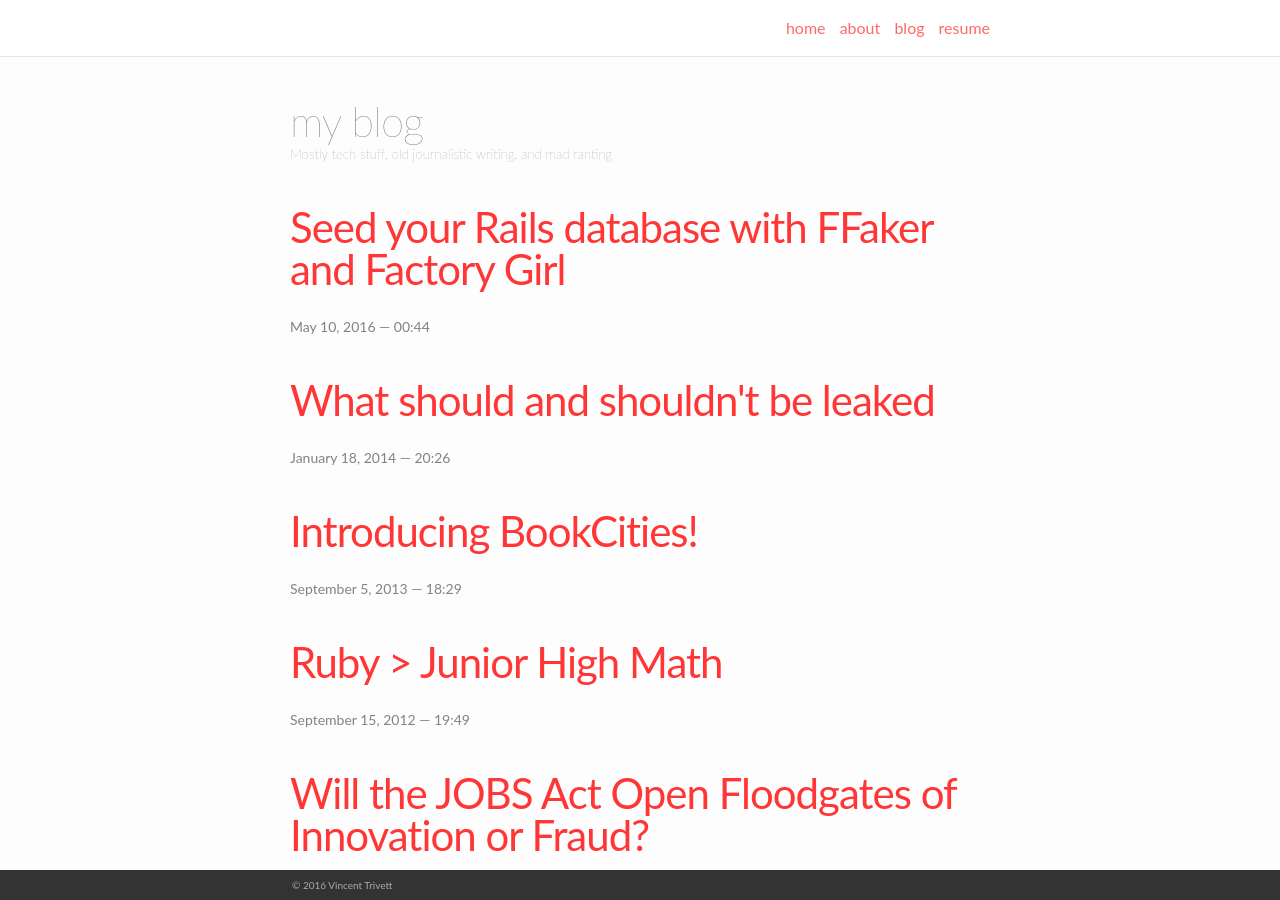
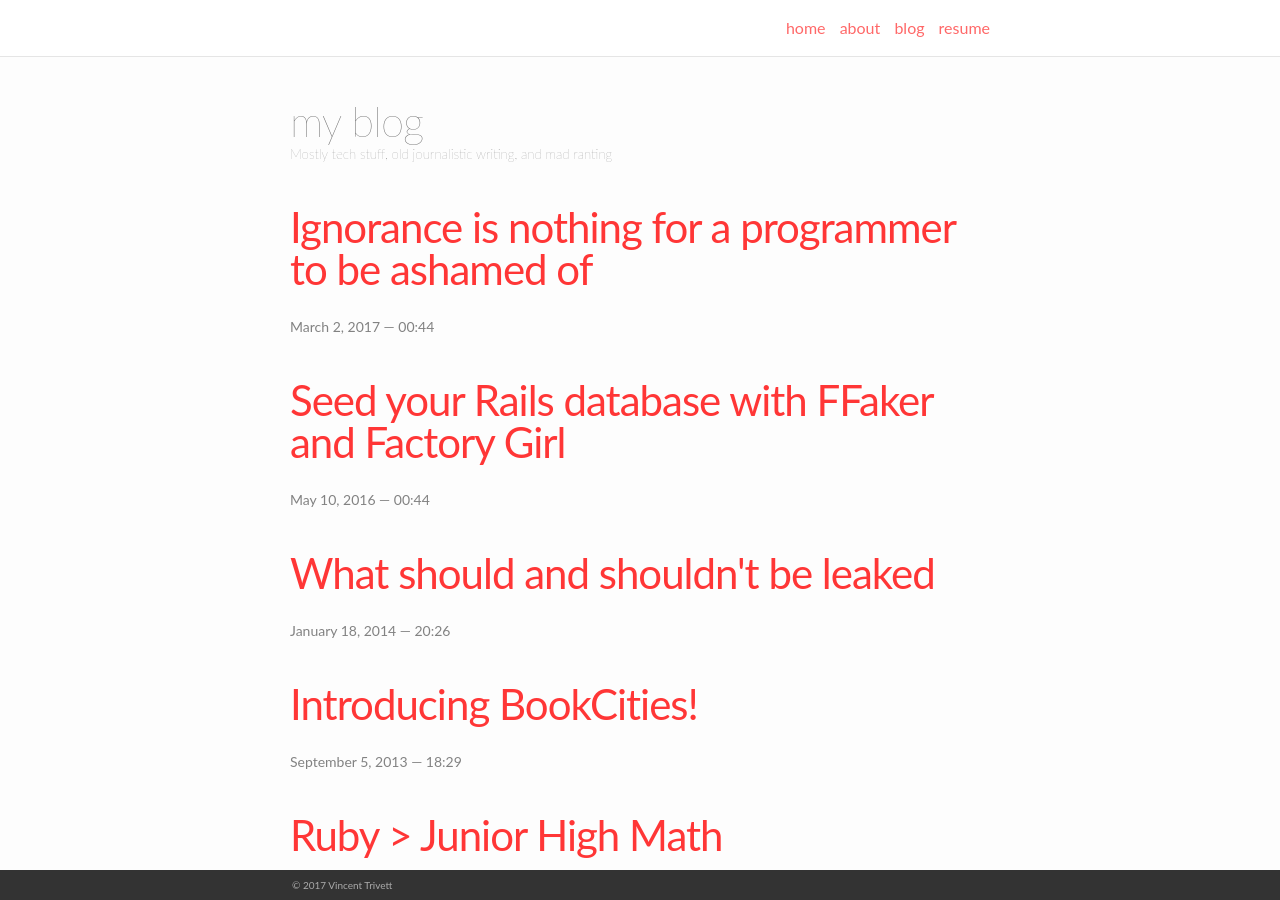
Before and after one commit to trivett/portfolio, a Jekyll site: the page built from blog.md, in a window 1280 px wide and 900 px high. Built offline with Jekyll 4.4.1, drawn with Linux system fonts in a browser that asks for light colours; nearby versions of some CDN libraries; part of the change alters nothing that is shown.

Commit message:
made a blog post

```diff
--- a/_includes/footer.html
+++ b/_includes/footer.html
@@ -1,7 +1,7 @@
 <footer class="site-footer">
 
   <div class="wrapper">
-  	<p>&#169; 2016 Vincent Trivett</p>
+  	<p>&#169; 2017 Vincent Trivett</p>
   </div>
 
 </footer>
--- /dev/null
+++ b/_posts/2017-03-01-embrace-your-ignorance.md
@@ -0,0 +1,69 @@
+---
+layout: post
+title: Ignorance is nothing for a programmer to be ashamed of
+date: 2017-03-01 19:44:15.000000000 -05:00
+type: post
+published: true
+status: publish
+categories:
+- Blog
+tags:
+- career
+- web development
+- technical interviews
+
+excerpt: "Make a production-like development environment in a few minutes."
+---
+In the past week, some really prominent programmers made an incredible thread on Twitter that basically shattered traditional tech interviews. It started with the creator of Ruby on Rails, race car driver, prolific blogger, and all around opinionated genius, DHH.
+
+<blockquote class="twitter-tweet" data-lang="en"><p lang="en" dir="ltr">Hello, my name is David. I would fail to write bubble sort on a whiteboard. I look code up on the internet all the time. I don't do riddles.</p>— DHH (@dhh) <a href="https://twitter.com/dhh/status/834146806594433025">February 21, 2017</a></blockquote>
+<script async src="//platform.twitter.com/widgets.js" charset="utf-8"></script>
+
+
+He's referring to [a crude and inefficient algorithm for sorting](http://www.algorithmist.com/index.php/Bubble_sort) (which is excellently visualized through [Hungarian folk dance](https://www.youtube.com/watch?v=lyZQPjUT5B4) and the common technical interview scenario where a young programmer is asked to create an implementation of a sorting algorithm, on a whiteboard while his interviewer watches on.
+
+The thread had quite a few gems to it like this one:
+
+<blockquote class="twitter-tweet" data-lang="en"><p lang="en" dir="ltr">Hi, my name is Nate. I&#39;ve been coding JavaScript for years and I still have to Google how to send ajax requests. <a href="https://t.co/ovyrsDq7jZ">https://t.co/ovyrsDq7jZ</a></p>&mdash; Nate Higgins (@nathggns) <a href="https://twitter.com/nathggns/status/835669591691051010">February 26, 2017</a></blockquote>
+<script async src="//platform.twitter.com/widgets.js" charset="utf-8"></script>
+
+So relatable. I often find myself feeling like a dope for googling something simple like the length of a Python string, or doing something really beginner-level wrong. Like for instance, I often make the mistake of treating Ruby hashes like JavaScript objects, and try to get values out of them with dot notation. That's only derpy if you assume that everyone was put here on this shitty planet with a perfectly functioning Ruby interpreter in their heads.
+
+In _Infinite Jest_, which I am currently halfway through and thoroughly recommend, David Foster Wallace has one character, an agent for the "Bureau of Unspecified Services" admit that "technical interview" is agency jargon for torture. The coincidence is apropos. I admit that I really really suck at this. I've had my share, but thankfully never had to actually write code on a whiteboard, but mine were all uniformly atrocious. Imagine the situation. You are in front of some people who will make a decision that will affect you for years. They hold your career in their hands. And to safeguard your livelihood, you have to write out code or pseudocode in front of them, in real time, without any of your familiar tools. What a great way to assess someone's competence!
+
+If that isn't stressful enough, try taking a 24-hour flight, then getting the same insane exercise from rasicst punk customs agents threatening to deport you. This literally happened to [Andela developer Celestine Omin](http://www.recode.net/2017/2/28/14764064/nigerian-software-engineer-detained-by-us-customs) just this week.
+
+Algorithm memorization and brain teaser-like puzzles do not reflect well at all on someone's ability to code and solve problems on the job. For instance, if I needed to sort an array, why on earth wouldn't I just use the native implementation for sorting an array in my language of choice? I can spend a lifetime thinking of my own sorting algorithm, and it won't come close to Ruby's [Enumerable#sort](https://ruby-doc.org/core-2.1.0/Enumerable.html#method-i-sort) in terms of efficiency.
+
+Seriously, if you are at work and you see someone writing their own version of `.sort`, you have a time waster on your hands.
+
+Since I mentor alumni/ae of General Assembly's Web Develpment Immersive, I see this all over the place. Students come in for help with these inane interview questions, or even a [whole book](http://www.barnesandnoble.com/w/cracking-the-coding-interview-gayle-laakmann-mcdowell/1122334602) on just getting through these torture like interviews, when they should be nailing down the basics of JavaScript and getting practice by solving actual problems. Making their own applications, building things. That's what you do on the actual job.
+
+Furthermore, I think that forcing someone to code without documentation, or use of the internet is completely against the whole schick of programming that drew me to it in the first place. This is the only industry that I have ever worked in that totally accepts a level of ignorance.
+
+There's a scene in _All the President's Men_ where Bob Woodward asks who someone is, and his editor says he oughta just send him packing right now. How can you, a journalist, not know the name of so-and-so cabinet secretary.
+
+That makes sense for a journalist. That name might be on a manifest for some shady shipment or something and if you don't recognize the connection between that and high levels of government, you aren't doing your job.
+
+But programming is different. There are so many languages and frameworks, and even if you just specialize in one, there is no way you can be expected to know every little thing about it. This is why we have documentation and Stack Overflow.
+
+Back when I was just noodling around with web development and I straight up had no idea what I was doing, I did a [fun hackathon](www.publishinghackathon.com/) with a more experienced developer. I didn't think of myself as a 'real' programmer at the time. I was just starting out. I did what I could for the [app](http://www.bookciti.es), but practically none of it was my code.
+
+One thing that stuck with me, was noticing that around the room, all of the 'real' programmers were mostly looking at Stack Overflow the whole time, looking for ways to solve whatever problem they are on at the time. You only see a terminal or a text editor on the screen half the time.
+
+That might sound like nothing really, but it helped encourage me to keep learning. I loved that you don't have to know everything to just get started. Just learn one thing at a time while you make cool stuff.
+
+At a Rails conference that I went to last year, I met a young developer, fresh out of a bootcamp who actually _gave a talk_ on something. That takes some chutzpah! I thanked her for the presentation and chatted a bit. Prior to bootcamp/web development, she was an English PhD student. At some point during the few minutes we chatted, I used some word that she didn't remember the meaning of and she just asked me what it meant. She remarked on how refreshing it is to just admit ignorance and not feel like you are being judged. If that came up in academia, she would have just pretended she knew what it meant and felt ashamed.
+
+I think that interviews should reflect the actual job. Don't put people in the least comfortable position possible. It's way more helpful to see how they approach problems, how the seek help, how they test, how they use git, etc. For the small number of times I interviewed people for technical positions, I had them make a thing on their own time, with no time limit, but a strong suggestion that they don't go completely nuts with it. (I hate that this is essentially unpaid labor, but especially for a junior, I think it's nice to have that little extra practical experience.) That gives me an idea that they know at least some stuff, then we can take it from there. The next part of the interview was to pair on fixing something or adding a feature to the mini-application together.
+
+There are problems inherent in this too. Not everyone gets away with admitting technical ignorance. It's easy for me, a white, college-educated dude in my early 30s to just blithely dismiss ignorance as just part of growing as a professional, but it's used as ammunition for the small population of dickheads in tech that just LOVE to put down women for not being 'real' engineers. Some of the 1337 haxors on that twitter thread said the same:
+
+<blockquote class="twitter-tweet" data-lang="en"><p lang="en" dir="ltr">Hi. I&#39;m Estelle. I&#39;ve been developing websites since 1998. As a woman in tech I don&#39;t announce my code shortcomings for fear of consequences <a href="https://t.co/rEFKEO7ec7">https://t.co/rEFKEO7ec7</a></p>&mdash; Estelle (@estellevw) <a href="https://twitter.com/estellevw/status/836228371361091584">February 27, 2017</a></blockquote>
+<script async src="//platform.twitter.com/widgets.js" charset="utf-8"></script>
+
+I can see this happening. Older dev hasn't 100% grokked ES6 features by heart? Dinosaur. Female/POC dev asks for help on a tough feature? Amature. Bootcamp graduate learns something new on her first day on the job? Why did we hire this person?
+
+Making people do free work that you don't need to prove that they can code is also problematic. What if you have kids to take care of? A demanding job? Two demanding jobs?
+
+The way that we hire people is nuts either way. I wish I had a better idea to propose, but I just think that hiring managers should value applicants that are willing to admit that they don't know everything, but are willing and able to learn.
```
